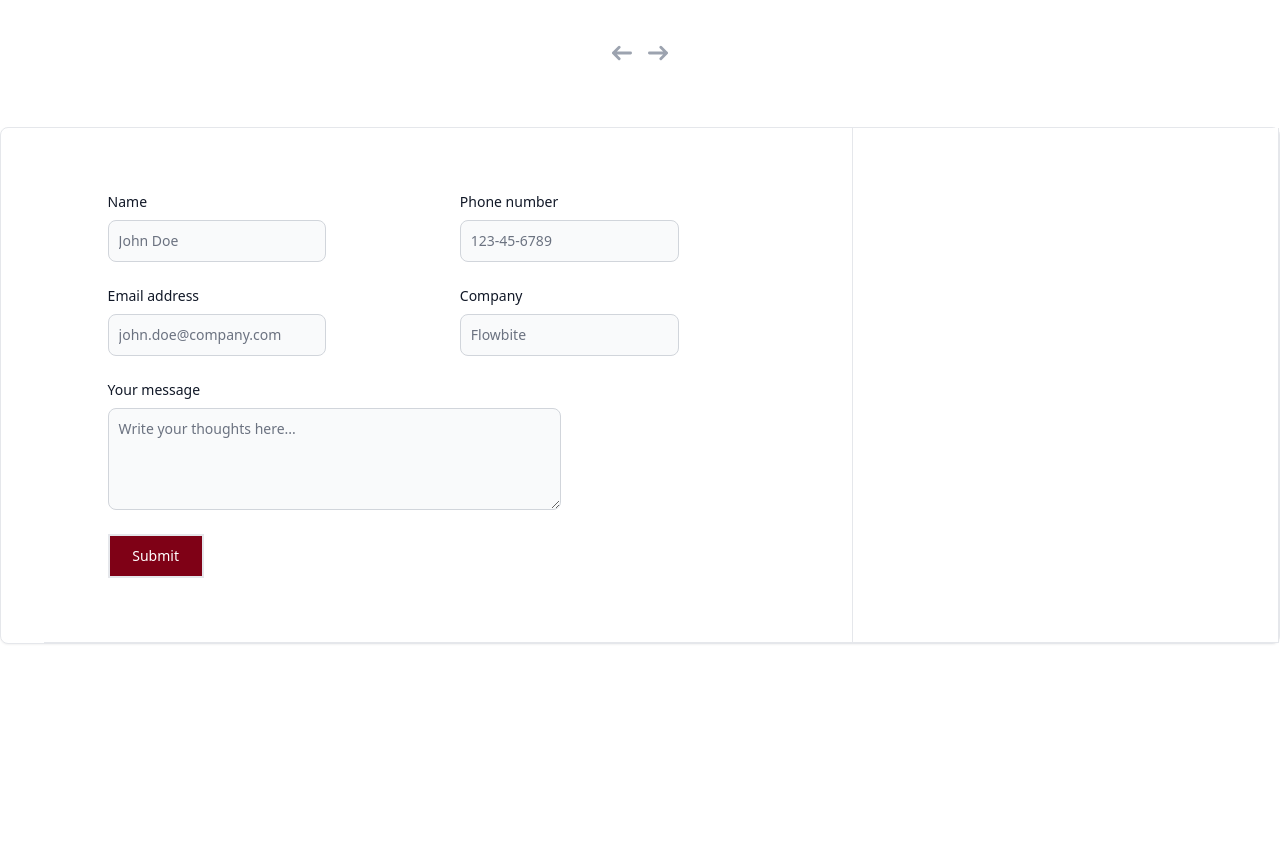
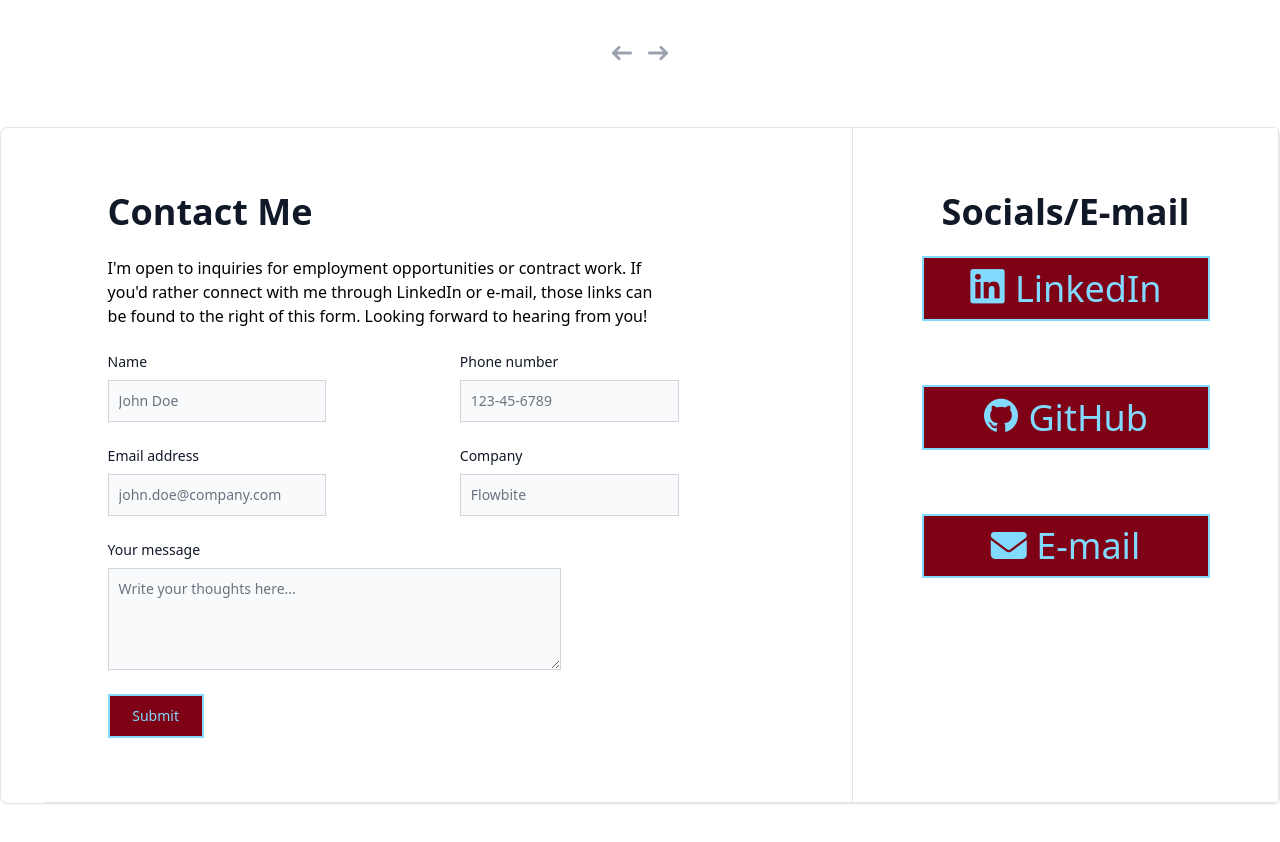
Before and after one commit to evanfbolton/evanfbolton-portfolio, a website built with Vite: page index.html in a window 1280 px wide. Shown: the part 1800-2642 px from the top of the page. Before the commit the page ends 2492 px from the top, so only its background shows below. Built offline with nearby package versions, Linux system fonts and the light colour scheme; files whose address does not match are found by name.

Commit message:
Worked on styling for buttons and some other general styles

```diff
--- a/index.html
+++ b/index.html
@@ -4,18 +4,20 @@
     <meta charset="UTF-8" />
     <meta name="viewport" content="width=device-width, initial-scale=1.0" />
     <title>Evan Bolton</title>
+    <link rel="stylesheet" type='text/css' href="https://cdn.jsdelivr.net/gh/devicons/devicon@latest/devicon.min.css" />
+    <script src="https://kit.fontawesome.com/b3bdb49580.js" crossorigin="anonymous"></script>
 </head>
 <body>
 
 <!--HERO SECTION START-->
 <section class="flex flex-col justify-center bg-center bg-no-repeat bg-[url('./images/colorful.jpg')] bg-gray-700 bg-blend-overlay h-screen">
     <div class="px-8 mx-auto max-w-screen-xl text-center py-24 lg:py-56">
-        <h1 class="mb-4 text-5xl font-extrabold tracking-tight leading-none text-white md:text-6xl lg:text-8xl">Hey. I'm Evan.</h1>
+        <h1 class="mb-4 text-5xl font-extrabold tracking-tight leading-none text-[#FFF982] md:text-6xl lg:text-8xl">Hey. I'm Evan.</h1>
         <p class="hidden md:block mb-8 text-xl font-normal text-gray-300 lg:text-xl sm:px-16 lg:px-48">Associate Fullstack Dev | Game Enthusiast | Voracious Book Worm</p>
         <p class="md:hidden mb-8 text-lg font-normal text-gray-300 lg:text-xl sm:px-16 lg:px-48">| Associate Fullstack Dev |<br>| Game Enthusiast |<br>| Voracious Book Worm |</p>
         <p class="mb-8 text-2xl sm:text-4xl font-normal text-gray-300">Crafting digital experiences, fueled by passion and curiosity</p>
-        <div class="flex flex-col space-y-4 sm:flex-row sm:justify-center sm:space-y-0">
-            <a href="#portfolio" class="inline-flex justify-center items-center py-3 px-5 text-base font-medium text-center text-white border-2 bg-[#7F0116] hover:bg-[#610117]">
+        <div class="flex flex-col space-y-4 sm:flex-row items-center sm:justify-center sm:space-y-0">
+            <a href="#portfolio" class="inline-flex justify-center items-center w-56 py-3 px-5 text-base font-medium text-center text-[#82DAFF] hover:text-[#015A80] border-2 border-[#82DAFF] hover:border-[#015A80] bg-[#7F0116] hover:bg-[#D44960]">
                 View my portfolio
                 <svg class="w-3.5 h-3.5 ms-2 rtl:rotate-180" aria-hidden="true" xmlns="http://www.w3.org/2000/svg" fill="none" viewBox="0 0 14 10">
                     <path stroke="currentColor" stroke-linecap="round" stroke-linejoin="round" stroke-width="2" d="M1 5h12m0 0L9 1m4 4L9 9"/>
@@ -28,7 +30,7 @@
 
 
 <!--ABOUT ME SECTION START-->
-<section class="grid border border-gray-200 rounded-lg shadow-sm md:grid-cols-2 bg-white">
+<section id="about-me" class="grid border border-gray-200 rounded-lg shadow-sm md:grid-cols-2 bg-white">
     <div class="flex flex-col items-start justify-center px-8 md:px-16 py-16 text-left bg-white border-b border-gray-200 rounded-t-lg md:rounded-t-none md:rounded-ss-lg md:border-e">
         <div class="mx-[5%] mb-4 text-gray-500 text-center md:text-left">
             <h2 class="text-4xl font-semibold text-gray-900">About Me</h2>
@@ -62,7 +64,7 @@
 
 
 <!--PORTFOLIO SECTION START-->
-<section id="portfolio" class="relative w-full mt-16" data-carousel="static">
+<section id="portfolio" class="relative w-full pt-16" data-carousel="static">
     <!-- Carousel wrapper -->
     <div class="relative h-56 overflow-hidden rounded-lg md:h-96">
         <!-- Item 1 -->
@@ -109,34 +111,47 @@
 
 
 <!--CONTACT FORM START-->
-<section class="grid mt-16 border border-gray-200 rounded-lg shadow-sm md:mb-12 md:grid-cols-3 bg-white">
+<section class="grid grid-cols-1 mt-16 border border-gray-200 rounded-lg shadow-sm md:mb-12 md:grid-cols-3 bg-white">
     <form class="flex flex-col col-span-2 justify-center px-8 md:px-16 py-16 md:ml-[5%] text-left bg-white border-b border-gray-200 rounded-t-lg md:rounded-t-none md:rounded-ss-lg md:border-e">
+        <h2 class="mb-6 text-4xl font-semibold text-gray-900">Contact Me</h2>
+        <p class="mb-6 w-full md:w-5/6">I'm open to inquiries for employment opportunities or contract work. If you'd rather connect with me through LinkedIn or e-mail, those links can be found to the right of this form. Looking forward to hearing from you!</p>
         <div class="grid gap-6 mb-6 md:grid-cols-2">
             <div class="md:w-2/3">
                 <label for="name" class="block mb-2 text-sm font-medium text-gray-900">Name</label>
-                <input type="text" id="name" class="bg-gray-50 border border-gray-300 text-gray-900 text-sm rounded-lg focus:ring-blue-500 focus:border-blue-500 block w-full p-2.5" placeholder="John Doe" required />
+                <input type="text" id="name" class="bg-gray-50 border border-gray-300 text-gray-900 text-sm focus:ring-blue-500 focus:border-blue-500 block w-full p-2.5" placeholder="John Doe" required />
             </div>
             <div class="md:w-2/3">
                 <label for="phone" class="block mb-2 text-sm font-medium text-gray-900 dark:text-white">Phone number</label>
-                <input type="tel" id="phone" class="bg-gray-50 border border-gray-300 text-gray-900 text-sm rounded-lg focus:ring-blue-500 focus:border-blue-500 block w-full p-2.5" placeholder="123-45-6789" pattern="[0-9]{3}-[0-9]{3}-[0-9]{4}" required />
+                <input type="tel" id="phone" class="bg-gray-50 border border-gray-300 text-gray-900 text-sm focus:ring-blue-500 focus:border-blue-500 block w-full p-2.5" placeholder="123-45-6789" pattern="[0-9]{3}-[0-9]{3}-[0-9]{4}" required />
             </div>
             <div class="md:w-2/3">
                 <label for="email" class="block mb-2 text-sm font-medium text-gray-900 dark:text-white">Email address</label>
-                <input type="email" id="email" class="bg-gray-50 border border-gray-300 text-gray-900 text-sm rounded-lg focus:ring-blue-500 focus:border-blue-500 block w-full p-2.5" placeholder="john.doe@company.com" required />
+                <input type="email" id="email" class="bg-gray-50 border border-gray-300 text-gray-900 text-sm focus:ring-blue-500 focus:border-blue-500 block w-full p-2.5" placeholder="john.doe@company.com" required />
             </div>
             <div class="md:w-2/3">
                 <label for="company" class="block mb-2 text-sm font-medium text-gray-900 dark:text-white">Company</label>
-                <input type="text" id="company" class="bg-gray-50 border border-gray-300 text-gray-900 text-sm rounded-lg focus:ring-blue-500 focus:border-blue-500 block w-full p-2.5" placeholder="Flowbite" required />
+                <input type="text" id="company" class="bg-gray-50 border border-gray-300 text-gray-900 text-sm focus:ring-blue-500 focus:border-blue-500 block w-full p-2.5" placeholder="Flowbite" required />
             </div>
         </div>
         <div class="mb-6">
             <label for="message" class="block mb-2 text-sm font-medium text-gray-900 dark:text-white">Your message</label>
-            <textarea id="message" rows="4" class="block p-2.5 w-full md:w-2/3 text-sm text-gray-900 bg-gray-50 rounded-lg border border-gray-300 focus:ring-blue-500 focus:border-blue-500" placeholder="Write your thoughts here..."></textarea>
+            <textarea id="message" rows="4" class="block p-2.5 w-full md:w-2/3 text-sm text-gray-900 bg-gray-50 border border-gray-300 focus:ring-blue-500 focus:border-blue-500" placeholder="Write your thoughts here..."></textarea>
         </div>
-        <button type="submit" class="w-24 text-white border-2 bg-[#7F0116] hover:bg-[#610117] focus:ring-4 focus:outline-none focus:ring-blue-300 font-medium text-sm px-5 py-2.5 text-center">Submit</button>
+        <button type="submit" class="w-24 text-[#82DAFF] hover:text-[#015A80] bg-[#7F0116] hover:bg-[#D44960] border-2 border-[#82DAFF] hover:border-[#015A80] focus:ring-4 focus:outline-none focus:ring-blue-300 font-medium text-sm px-5 py-2.5 text-center">Submit</button>
     </form>
-    <div class="p-8 text-left bg-white border-b border-gray-200 rounded-t-lg md:rounded-t-none md:rounded-ss-lg md:border-e">
-
+    <div class="px-8 md:px-16 py-16 text-center bg-white border-b border-gray-200 rounded-t-lg md:rounded-t-none md:rounded-ss-lg md:border-e">
+        <h2 class="mb-6 text-4xl font-semibold text-gray-900">Socials/E-mail</h2>
+        <div class="grid grid-cols-1 items-center gap-16">
+            <button class="md:w-60 w-72 lg:w-72 place-self-center text-[#82DAFF] hover:text-[#015A80] border-2 border-[#82DAFF] hover:border-[#015A80] bg-[#7F0116] hover:bg-[#D44960] focus:ring-4 focus:outline-none focus:ring-blue-300 font-medium text-sm px-5 py-2.5 text-center">
+                <a href="https://www.linkedin.com/in/evanfbolton" target="_blank" class="text-4xl"><i class="devicon-linkedin-plain"></i> LinkedIn</a>
+            </button>
+            <button class="md:w-60 w-72 lg:w-72 place-self-center text-[#82DAFF] hover:text-[#015A80] border-2 border-[#82DAFF] hover:border-[#015A80] bg-[#7F0116] hover:bg-[#D44960] focus:ring-4 focus:outline-none focus:ring-blue-300 font-medium text-sm px-5 py-2.5 text-center">
+                <a href="https://github.com/evanfbolton" target="_blank" class="text-4xl"><i class="devicon-github-original"></i> GitHub</a>
+            </button>
+            <button class="md:w-60 w-72 lg:w-72 place-self-center text-[#82DAFF] hover:text-[#015A80] border-2 border-[#82DAFF] hover:border-[#015A80] bg-[#7F0116] hover:bg-[#D44960] focus:ring-4 focus:outline-none focus:ring-blue-300 font-medium text-sm px-5 py-2.5 text-center">
+                <a href="mailto:evan.f.bolton@gmail.com" class="text-4xl"><i class="fa-solid fa-envelope text-4xl"></i> E-mail</a>
+            </button>
+        </div>
     </div>
 </section>
 <!--CONTACT FORM END-->
--- a/package.json
+++ b/package.json
@@ -4,7 +4,7 @@
   "version": "0.0.0",
   "type": "module",
   "scripts": {
-    "dev": "vite",
+    "dev": "vite --host",
     "watch": " npx tailwindcss -i src/index.css -o ./dist/output.css --watch",
     "build": "vite build",
     "preview": "vite preview"
```
Also changed, not shown: public/gitkeep.txt (deleted).
